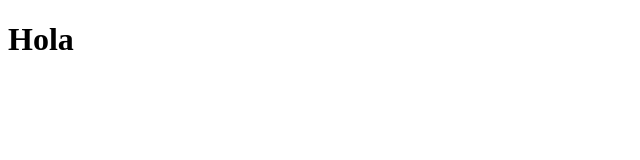
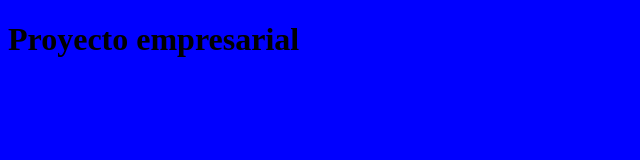
Before and after one commit to NickMcFloyd/CursoGit, a plain HTML site: page Index.html in a window 1280 px wide. Shown: the whole page, without its empty margins (0-640 px from the left). Drawn offline with Linux system fonts and the light colour scheme.

```diff
--- a/Index.html
+++ b/Index.html
@@ -4,8 +4,9 @@
     <meta charset="UTF-8">
     <meta name="viewport" content="width=device-width, initial-scale=1.0">
     <title>Document</title>
+    <link href="css/estilos.css" rel="stylesheet" type="text/css">
 </head>
 <body>
-    <h1>Hola</h1>
+    <h1>Proyecto empresarial</h1>
 </body>
 </html>
--- /dev/null
+++ b/css/estilos.css
@@ -0,0 +1,3 @@
+body{
+    background-color: #00f;
+}
```
Also changed, not shown: js/javascript.js (added).
